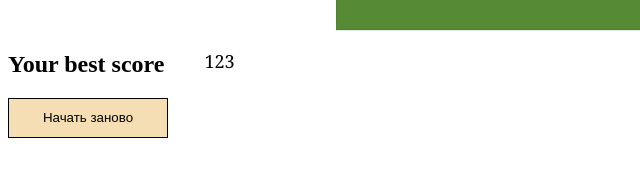
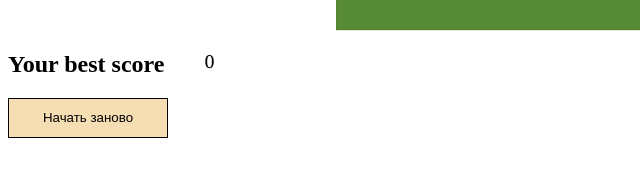
Before and after one commit to NikolayLV/Snake-Game, a plain HTML site: page index.html in a window 1280 px wide. Shown: the part 585-762 px from the top of the page, 0-640 px from the left. Drawn offline with Linux system fonts and the light colour scheme.

Commit message:
New button and new scoring.

```diff
--- a/index.html
+++ b/index.html
@@ -11,7 +11,7 @@
    </canvas>
    <div class="div__score">
        <h2>Your best score</h2>
-       <p class="bestScore">123</p>
+       <p class="bestScore">0</p>
    </div>
    <button class="button"> Начать заново </button>
 <script src="game.js"></script>
```
